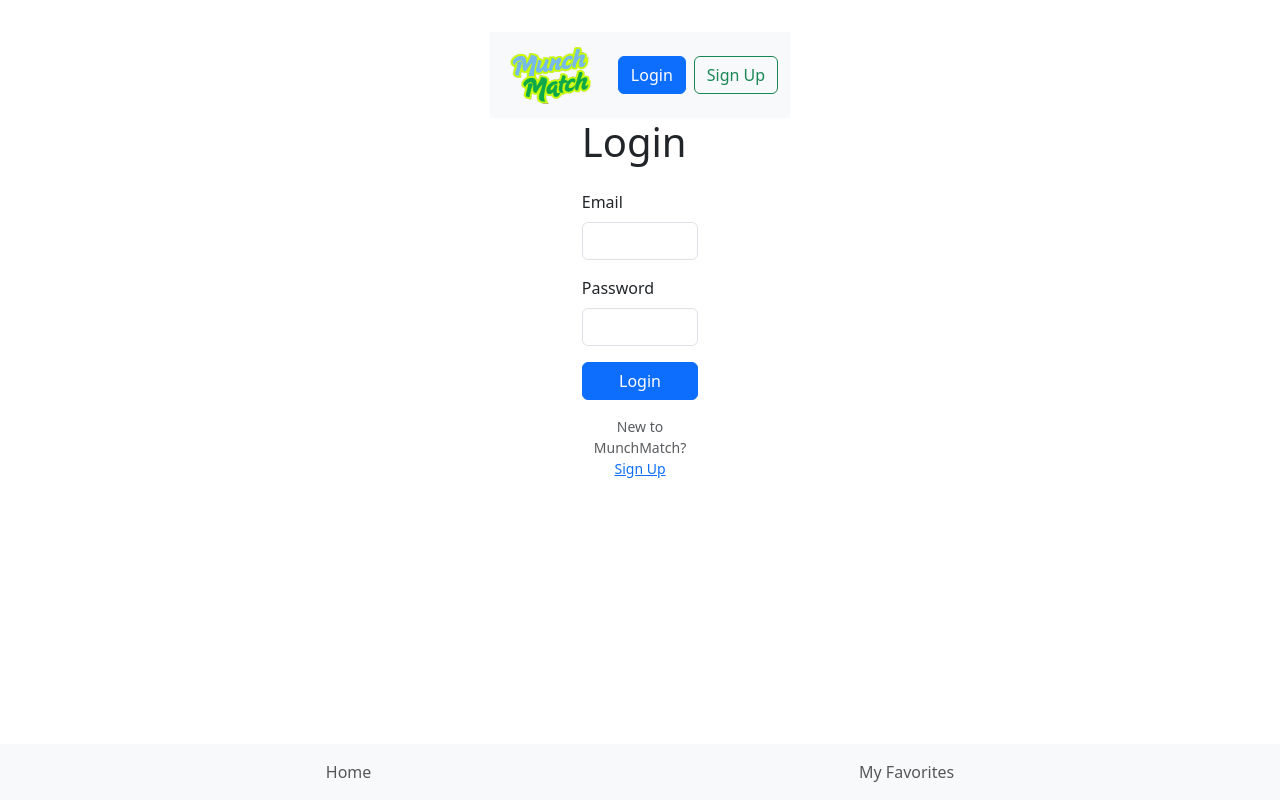
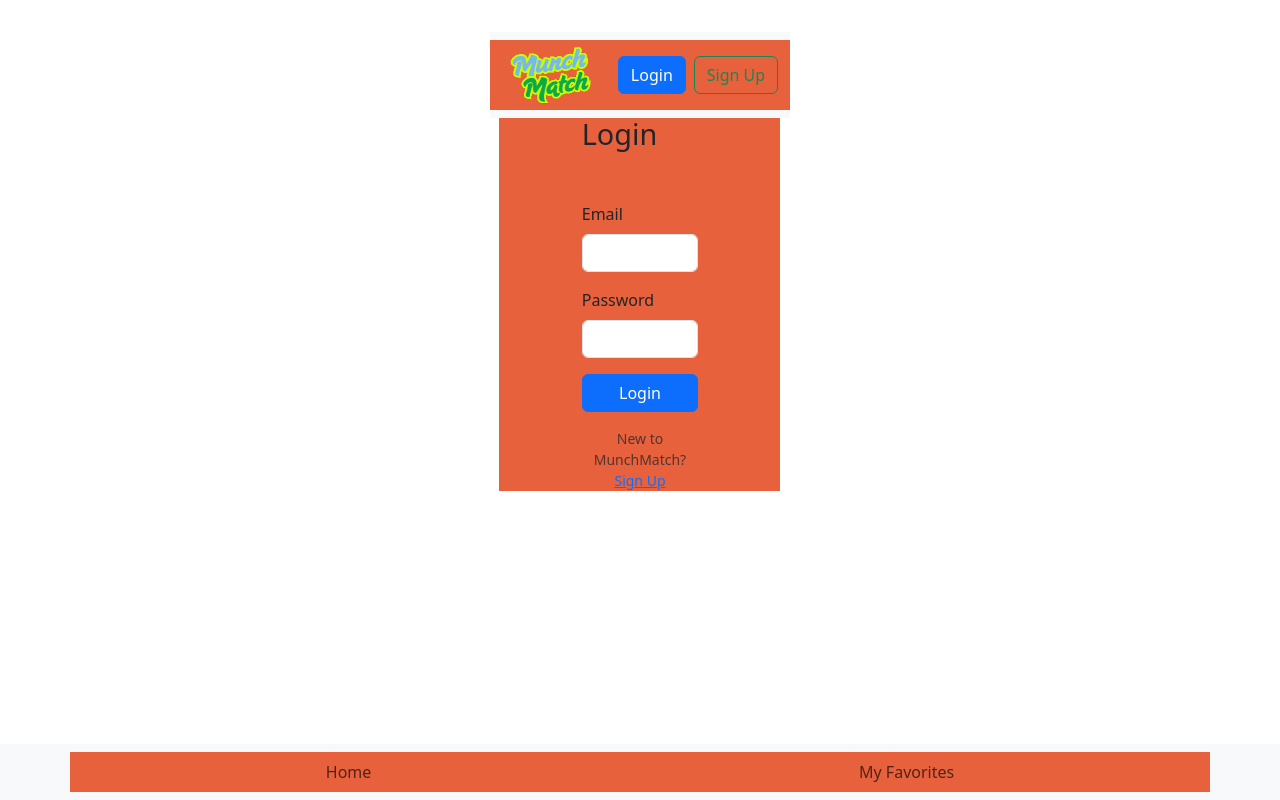
Before and after one commit to J-0-d-a-1/munchMatch, a React (Vite) app in the folder frontend/: page /login in a window 1280 px wide. Built offline with nearby package versions, Linux system fonts and the light colour scheme; no server answers.

Commit message:
Add backgroun color to top-nav and footer

```diff
--- a/frontend/src/App.css
+++ b/frontend/src/App.css
@@ -3,28 +3,6 @@
   margin: 0 auto;
   padding: 2rem;
   text-align: center;
-}
-
-.logo {
-  height: 6em;
-  padding: 1.5em;
-  will-change: filter;
-  transition: filter 300ms;
-}
-.logo:hover {
-  filter: drop-shadow(0 0 2em #646cffaa);
-}
-.logo.react:hover {
-  filter: drop-shadow(0 0 2em #61dafbaa);
-}
-
-@keyframes logo-spin {
-  from {
-    transform: rotate(0deg);
-  }
-  to {
-    transform: rotate(360deg);
-  }
 }
 
 @media (prefers-reduced-motion: no-preference) {
@@ -34,7 +12,7 @@
 }
 
 .card {
-  padding: 2em;
+  padding: 1em;
 }
 
 .read-the-docs {
--- a/frontend/src/components/TopNavigation.jsx
+++ b/frontend/src/components/TopNavigation.jsx
@@ -37,7 +37,7 @@
               <Navbar.Text className="me-3">
                 Signed in as: {user.name}
               </Navbar.Text>
-              <Button variant="outline-primary" onClick={handleLogout}>
+              <Button variant="success" onClick={handleLogout}>
                 Logout
               </Button>
             </>
--- a/frontend/src/index.css
+++ b/frontend/src/index.css
@@ -1,8 +1,24 @@
-/* :root {
-  font-family: Inter, system-ui, Avenir, Helvetica, Arial, sans-serif;
-  line-height: 1.5;
-  font-weight: 400;
+ :root {
+   font-family: Inter, system-ui, Avenir, Helvetica, Arial, sans-serif;
+   line-height: 1.5;
+   font-weight: 200;
 
+   h1 {
+     font-size: 1.8em;
+     line-height: 1.1;
+     padding-bottom: 1em;
+   }
+
+   body {
+     margin: 0;
+     display: flex;
+
+     min-width: 320px;
+     min-height: 100vh;
+   }
+ }
+
+ /*
   color-scheme: light dark;
   color: rgba(255, 255, 255, 0.87);
   background-color: #242424;
@@ -23,18 +39,9 @@
   color: #535bf2;
 }
 
-body {
-  margin: 0;
-  display: flex;
-  place-items: center;
-  min-width: 320px;
-  min-height: 100vh;
-}
 
-h1 {
-  font-size: 3.2em;
-  line-height: 1.1;
-}
+
+
 
 button {
   border-radius: 8px;
--- a/frontend/styles/category.scss
+++ b/frontend/styles/category.scss
@@ -2,6 +2,7 @@
   display: flex;
   flex-direction: column; /* Arrange the "All" button and categories vertically */
   align-items: center;
+  padding-bottom: 2em;
 }
 
 .categories-list {
--- /dev/null
+++ b/frontend/styles/footer.scss
@@ -0,0 +1,3 @@
+.container {
+  margin-bottom: 0;
+}
--- a/frontend/styles/navBar.scss
+++ b/frontend/styles/navBar.scss
@@ -1,4 +1,9 @@
-.brand-icon {
-  width: 100px;
-  height: 60px;
+.container {
+  background-color: #e8613d;
+  font-size: 1em;
+  width: 100%;
+  .brand-icon {
+    width: 100px;
+    height: 60px;
+  }
 }
```
Also changed, not shown: frontend/src/components/Footer.jsx (+7 -9 lines).
